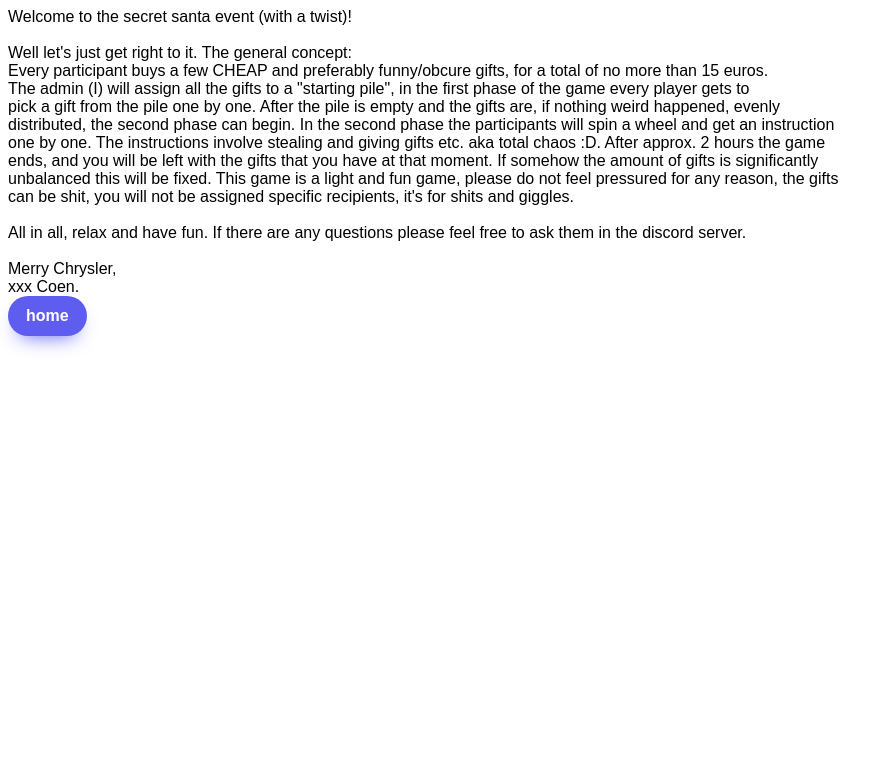
After one commit to CDG-c0de/secret-santa, a PHP site: page /info.php in a window 1280 px wide. The commit adds this page. Shown: the top 783 px of the page, without its empty margins (0-893 px from the left). Run offline with PHP 8.4, Linux system fonts and the light colour scheme; a stand-in replaces the project's code that opens the database connection; some web fonts are replaced.

Commit message:
added info page

```diff
--- /dev/null
+++ b/info.php
@@ -0,0 +1,19 @@
+<link rel="stylesheet" href="style.css">
+<body>
+    Welcome to the secret santa event (with a twist)!<br><br>
+    Well let's just get right to it. The general concept:<br>
+    Every participant buys a few CHEAP and preferably funny/obcure gifts, for a total of no more than 15 euros.<br>
+    The admin (I) will assign all the gifts to a "starting pile", in the first phase of the game every player gets to<br>
+    pick a gift from the pile one by one. After the pile is empty and the gifts are, if nothing weird happened, evenly<br>
+    distributed, the second phase can begin. In the second phase the participants will spin a wheel and get an instruction<br>
+    one by one. The instructions involve stealing and giving gifts etc. aka total chaos :D. After approx. 2 hours the game<br>
+    ends, and you will be left with the gifts that you have at that moment. If somehow the amount of gifts is significantly<br>
+    unbalanced this will be fixed. This game is a light and fun game, please do not feel pressured for any reason, the gifts<br>
+    can be shit, you will not be assigned specific recipients, it's for shits and giggles.<br><br>
+    All in all, relax and have fun. If there are any questions please feel free to ask them in the discord server.<br><br>
+    Merry Chrysler,<br>
+    xxx Coen.
+</body>
+<form action='index.php' method='POST' id='form'>
+    <input type='submit' class='button-34' value='home' id='submit' name='submit'>
+</form>
```
Also changed, not shown: index.php (+8 -0 lines), log.php (+8 -0 lines).
